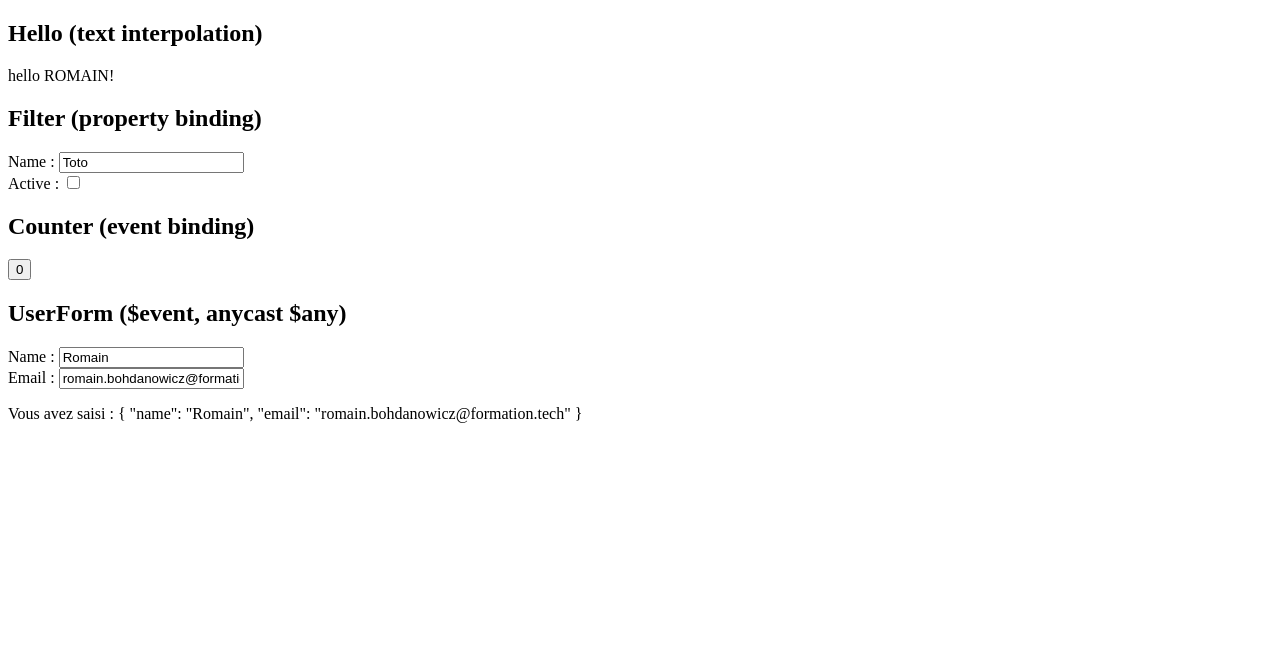
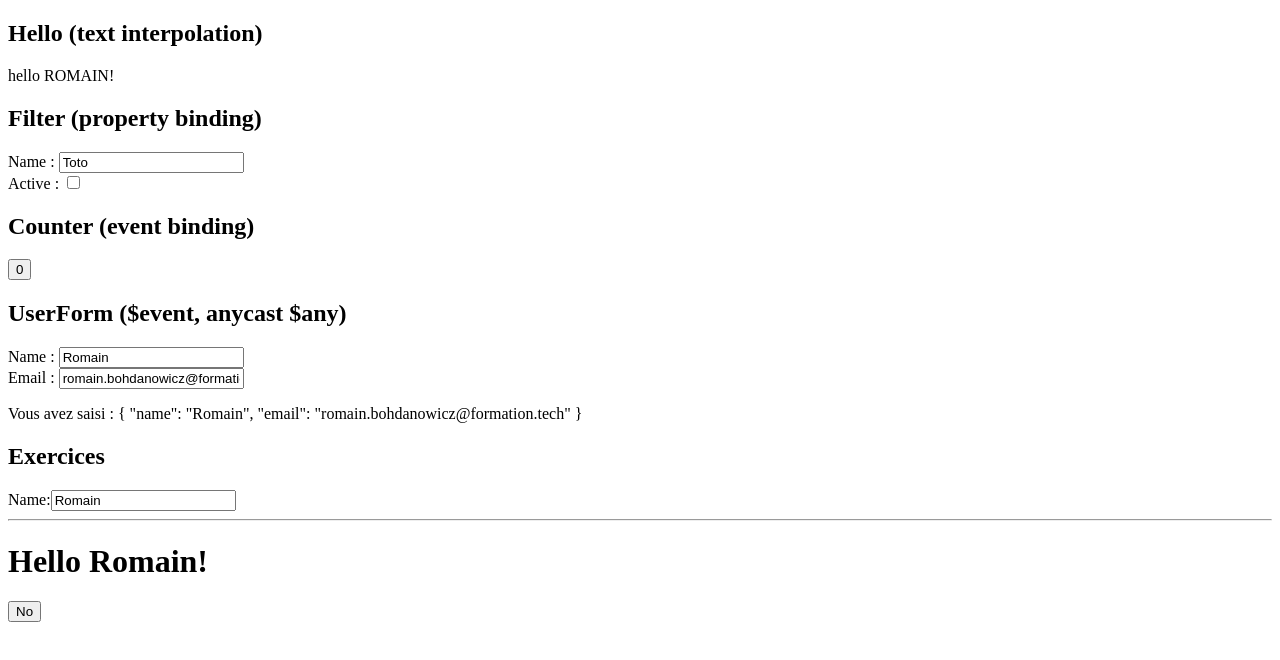
Before and after one commit to bioub/Formation_JavaScript_Fullstack_2023_05, an Angular app in the folder Angular/: page / in a window 1280 px wide. Shown: the top 660 px of the page. Built offline with nearby package versions, Linux system fonts and the light colour scheme.

Commit message:
Correction

```diff
--- a/Angular/src/app/app.component.html
+++ b/Angular/src/app/app.component.html
@@ -9,3 +9,7 @@
 
 <h2>UserForm ($event, anycast $any)</h2>
 <app-user-form></app-user-form>
+
+<h2>Exercices</h2>
+<app-ex-helloworld></app-ex-helloworld>
+<app-ex-multi-state-button></app-ex-multi-state-button>
--- a/Angular/src/app/ex-helloworld/ex-helloworld.component.html
+++ b/Angular/src/app/ex-helloworld/ex-helloworld.component.html
@@ -1,8 +1,8 @@
 <div>
   <label>Name:</label>
-  <input type="text" placeholder="Enter a name here">
+  <input type="text" [value]="yourName" (input)="yourName = $any($event.target).value">
   <hr>
-  <h1>Hello LE_NOM_A_AFFICHER!</h1>
+  <h1>Hello {{ yourName }}!</h1>
 </div>
 
 <!--
--- a/Angular/src/app/ex-helloworld/ex-helloworld.component.ts
+++ b/Angular/src/app/ex-helloworld/ex-helloworld.component.ts
@@ -6,5 +6,5 @@ import { Component } from '@angular/core';
   styleUrls: ['./ex-helloworld.component.css']
 })
 export class ExHelloworldComponent {
-
+  yourName = 'Romain';
 }
--- a/Angular/src/app/ex-multi-state-button/ex-multi-state-button.component.html
+++ b/Angular/src/app/ex-multi-state-button/ex-multi-state-button.component.html
@@ -1 +1 @@
-<button></button>
+<button (click)="next()">{{ currentValue }}</button>
--- a/Angular/src/app/ex-multi-state-button/ex-multi-state-button.component.ts
+++ b/Angular/src/app/ex-multi-state-button/ex-multi-state-button.component.ts
@@ -15,4 +15,9 @@ export class ExMultiStateButtonComponent {
   Au clic de ce bouton afficher la prochaine valeur du tableau (si No -> Maybe)
   Arrivé en bout de tableau afficher le premier élement (si Maybe -> Yes)
   */
+  next() {
+    const currentIndex = this.choices.indexOf(this.currentValue);
+    const nextIndex = (currentIndex + 1) % this.choices.length;
+    this.currentValue = this.choices[nextIndex];
+  }
 }
```
